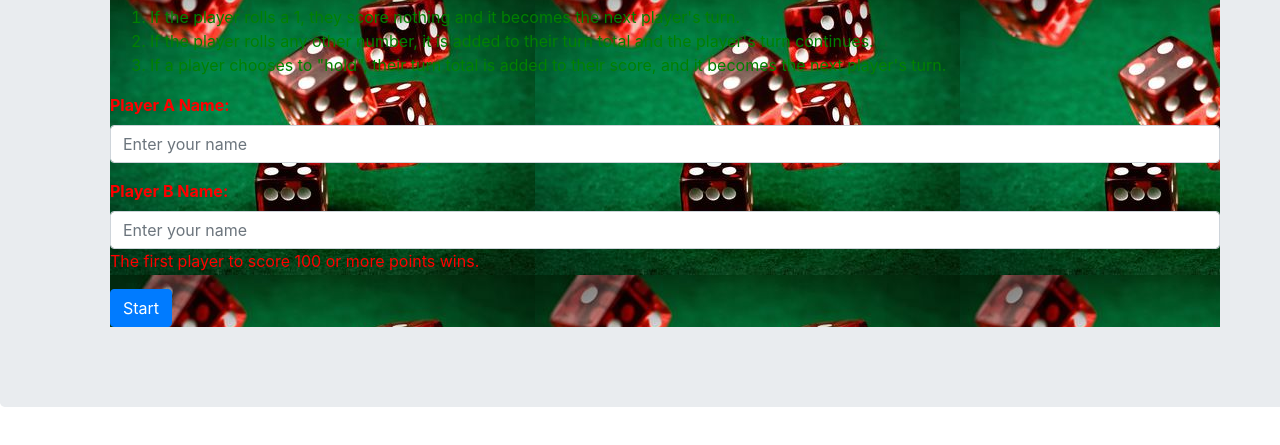
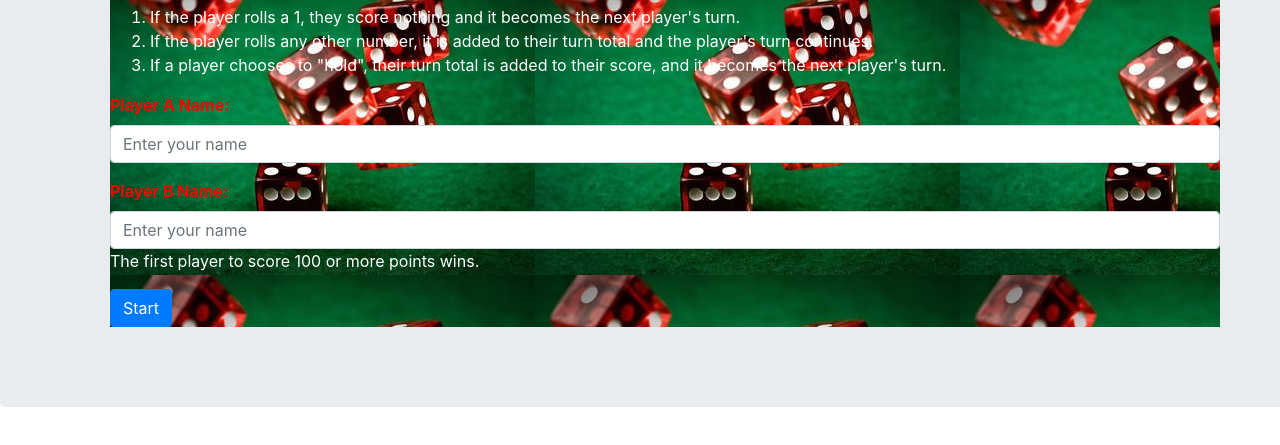
Before and after one commit to DuncanArani/pig-dice, a plain HTML site: page index.html in a window 1280 px wide. Shown: the part 115-560 px from the top of the page. Drawn offline with nearby package versions, Linux system fonts and the light colour scheme.

Commit message:
commit changes in css

```diff
--- a/css/app.css
+++ b/css/app.css
@@ -31,3 +31,9 @@ body{
 .background{
   margin-right: 50px;
 }
+ol{
+  color: white;
+}
+p{
+  color: white;
+}
```
